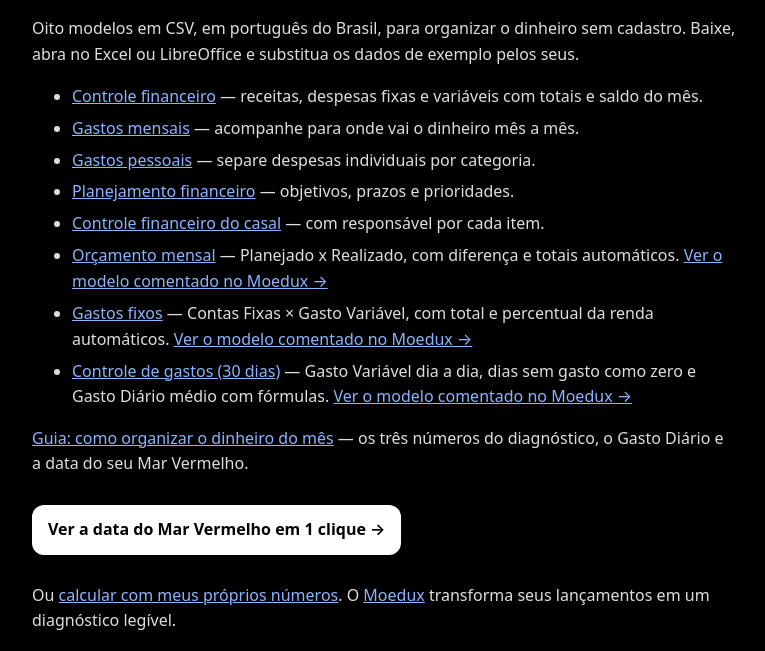
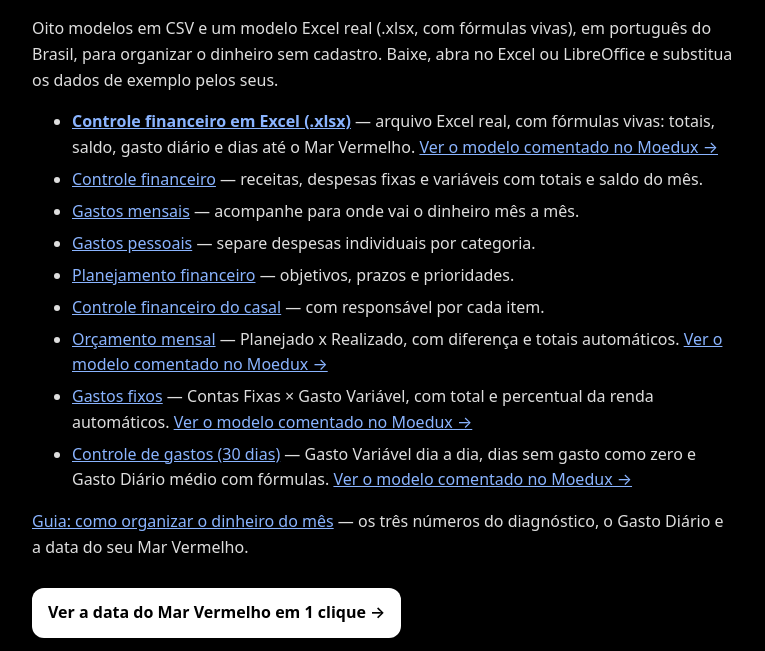
Before and after one commit to jhonnysabino/planilhas-moedux, a plain HTML site: page index.html in a window 1280 px wide. Shown: the part 81-732 px from the top of the page, without its empty margins (256-1021 px from the left). Drawn offline with Linux system fonts and the light colour scheme.

Commit message:
Surface the real .xlsx model on the Pages front door

```diff
--- a/index.html
+++ b/index.html
@@ -4,7 +4,7 @@
   <meta charset="utf-8">
   <meta name="viewport" content="width=device-width, initial-scale=1">
   <title>Planilhas gratuitas de finanças pessoais — Moedux</title>
-  <meta name="description" content="Oito modelos de planilha em CSV para controle financeiro, gastos mensais e planejamento. Grátis, em português, sem cadastro.">
+  <meta name="description" content="Oito modelos em CSV e um modelo Excel (.xlsx) com fórmulas vivas para controle financeiro, gastos mensais e planejamento. Grátis, em português, sem cadastro.">
   <style>
     body{max-width:44rem;margin:2rem auto;padding:0 1rem;font:16px/1.6 system-ui,-apple-system,sans-serif;color:#dedede;background:#000}
     a{color:#8ab4ff}h1{font-size:1.8rem}li{margin:.4rem 0}.cta{display:inline-block;background:#fff;color:#000;padding:.75rem 1rem;border-radius:.75rem;text-decoration:none;font-weight:600;margin:.75rem 0}
@@ -12,8 +12,9 @@
 </head>
 <body>
   <h1>Planilhas gratuitas de finanças pessoais</h1>
-  <p>Oito modelos em CSV, em português do Brasil, para organizar o dinheiro sem cadastro. Baixe, abra no Excel ou LibreOffice e substitua os dados de exemplo pelos seus.</p>
+  <p>Oito modelos em CSV e um modelo Excel real (.xlsx, com fórmulas vivas), em português do Brasil, para organizar o dinheiro sem cadastro. Baixe, abra no Excel ou LibreOffice e substitua os dados de exemplo pelos seus.</p>
   <ul>
+    <li><strong><a href="planilha-controle-financeiro.xlsx">Controle financeiro em Excel (.xlsx)</a></strong> — arquivo Excel real, com fórmulas vivas: totais, saldo, gasto diário e dias até o Mar Vermelho. <a href="https://www.moedux.com/planilhas/controle-financeiro-pessoal-excel?utm_source=github&amp;utm_medium=lead_magnet&amp;utm_campaign=planilha-xlsx">Ver o modelo comentado no Moedux →</a></li>
     <li><a href="planilha-controle-financeiro.csv">Controle financeiro</a> — receitas, despesas fixas e variáveis com totais e saldo do mês.</li>
     <li><a href="planilha-gastos-mensais.csv">Gastos mensais</a> — acompanhe para onde vai o dinheiro mês a mês.</li>
     <li><a href="planilha-gastos-pessoais.csv">Gastos pessoais</a> — separe despesas individuais por categoria.</li>
```
